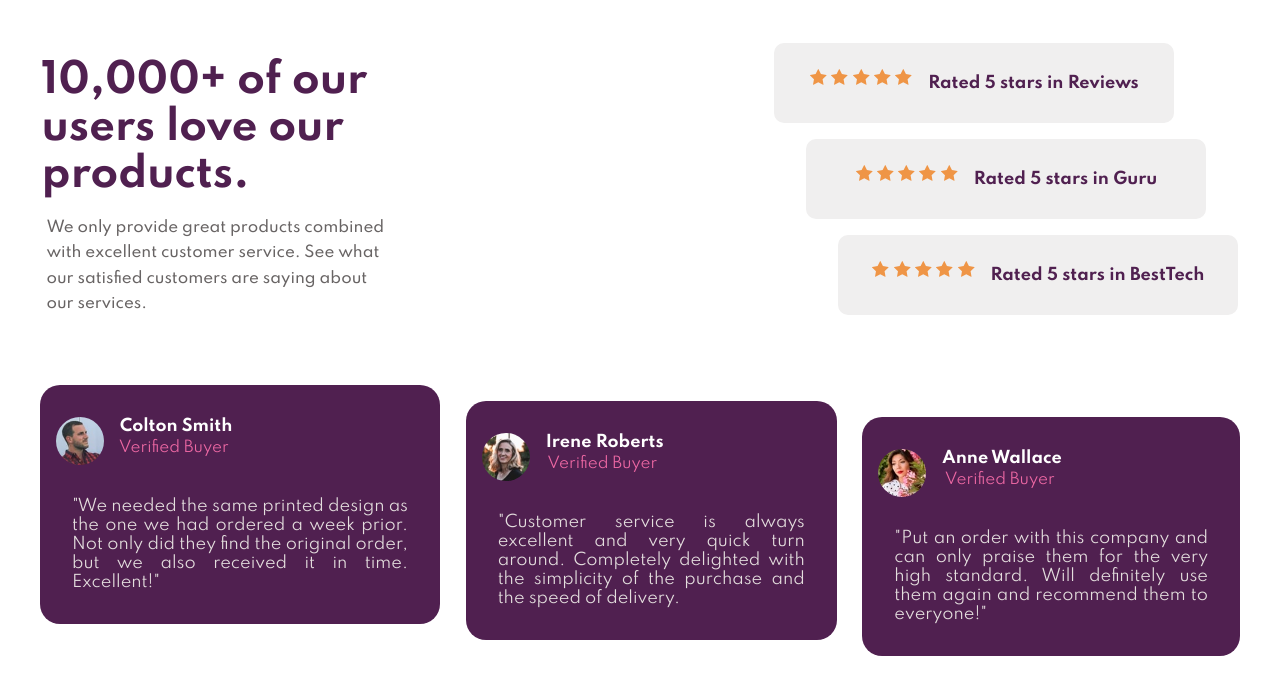
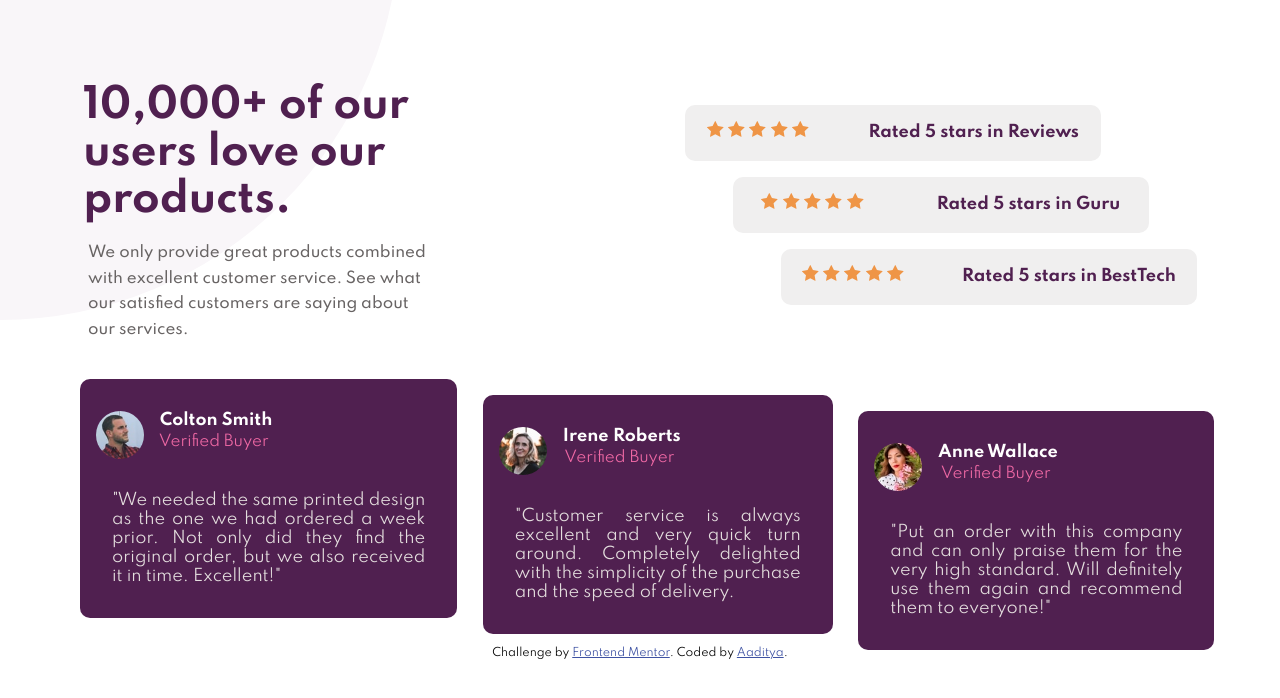
Before and after one commit to asubedy/frontend_mentor_challenges, a plain HTML site: page social-proof-section-master/index.html in a window 1280 px wide. Drawn offline with Linux system fonts and the light colour scheme.

Commit message:
updated design for pc

```diff
--- a/social-proof-section-master/index.html
+++ b/social-proof-section-master/index.html
@@ -20,7 +20,7 @@
     <!-- Feel free to remove these styles or customise in your own stylesheet 👍 -->
     <style>
       .attribution {
-        display:none;
+
         font-size: 11px;
         text-align: center;
       }
@@ -30,6 +30,7 @@
     </style>
   </head>
   <body>
+    <div class="semicircle"></div>
     <section class = "topPC">
     <div class = "headingContainer">
       <h1 class = "heading"> 10,000+ of our users love our products.</h1>
@@ -149,7 +150,7 @@
       Challenge by
       <a href="https://www.frontendmentor.io?ref=challenge" target="_blank"
         >Frontend Mentor</a
-      >. Coded by <a href="#">Your Name Here</a>.
+      >. Coded by <a href="#">Aaditya</a>.
     </div>
   </body>
 </html>
--- a/social-proof-section-master/style.css
+++ b/social-proof-section-master/style.css
@@ -61,12 +61,12 @@ body{
 
 .rating{
     width:20rem;
-    min-height: 5rem;
+    min-height: 3.5rem;
     display: flex;
     flex-direction: column;
     justify-content:center;
     align-items: center;
-    background:rgb(255, 255, 255);
+    background:hsl(300, 24%, 96%);
     border-radius: 20px;
     margin-top: 1rem;
     color:hsl(300, 43%, 22%);
@@ -80,6 +80,7 @@ body{
     height: auto;
     width:auto;
     margin-top: 1rem;
+
     display: flex;
     flex-direction: column;
     margin:0.1rem;
@@ -87,7 +88,8 @@ body{
 .reviews{
     background:hsl(300, 43%, 22%);
     margin:.8rem;
-    border-radius: 20px;
+    border-radius: 10px;
+
 }
 .namePicture{
     display:flex;
@@ -125,9 +127,22 @@ h3{
         text-align:left;
         font-size: 40px;
     }
+    .semicircle{
+    background-color:black;
+    width:50rem;
+    height:50rem;
+    position:absolute;
+    top:-30rem;
+    left:0;
+    z-index:-1;
+    shape-outside: circle(50% at 0%);
+    clip-path: circle(50% at 0%);
+    background: hsl(300, 24%, 97%);
+
+    }
     body{
         display:block;
-        margin:2%;
+        margin:4%;
     }
     /* .headingContainer{
         position:relative;
@@ -138,10 +153,13 @@ h3{
         flex-direction: row;
         justify-content: space-between;
         margin-bottom: 3.5rem;
-        margin: 0rem 5rem 3.5rem 1rem ;
+        margin: 1rem 8rem 1.5rem 2rem ;
+        z-index: 100;
     }
     .reviewContainer{
         flex-direction: row;
+        margin-bottom: 1rem;
+        margin-left: 1rem;
 
     }
     .headingSubText{
@@ -164,22 +182,26 @@ h3{
      */
     }
     .rating{
+
         background:rgb(240, 239, 239);
         border-radius: 10px;
         flex-direction: row;
-        width:25rem;
-        align-items:center;
+        justify-content:space-around;
+        width:26rem;
+        align-content:center;
     }
     .stars{
         padding-right: 1rem;
+        position:relative;
+        top:0.2rem;
 
     }
     .rating.second{
         position: relative;
-        left :2rem;
+        left :3rem;
     }
     .rating.third{
         position: relative;
-        left :4rem;
+        left :6rem;
     }
 }
```
